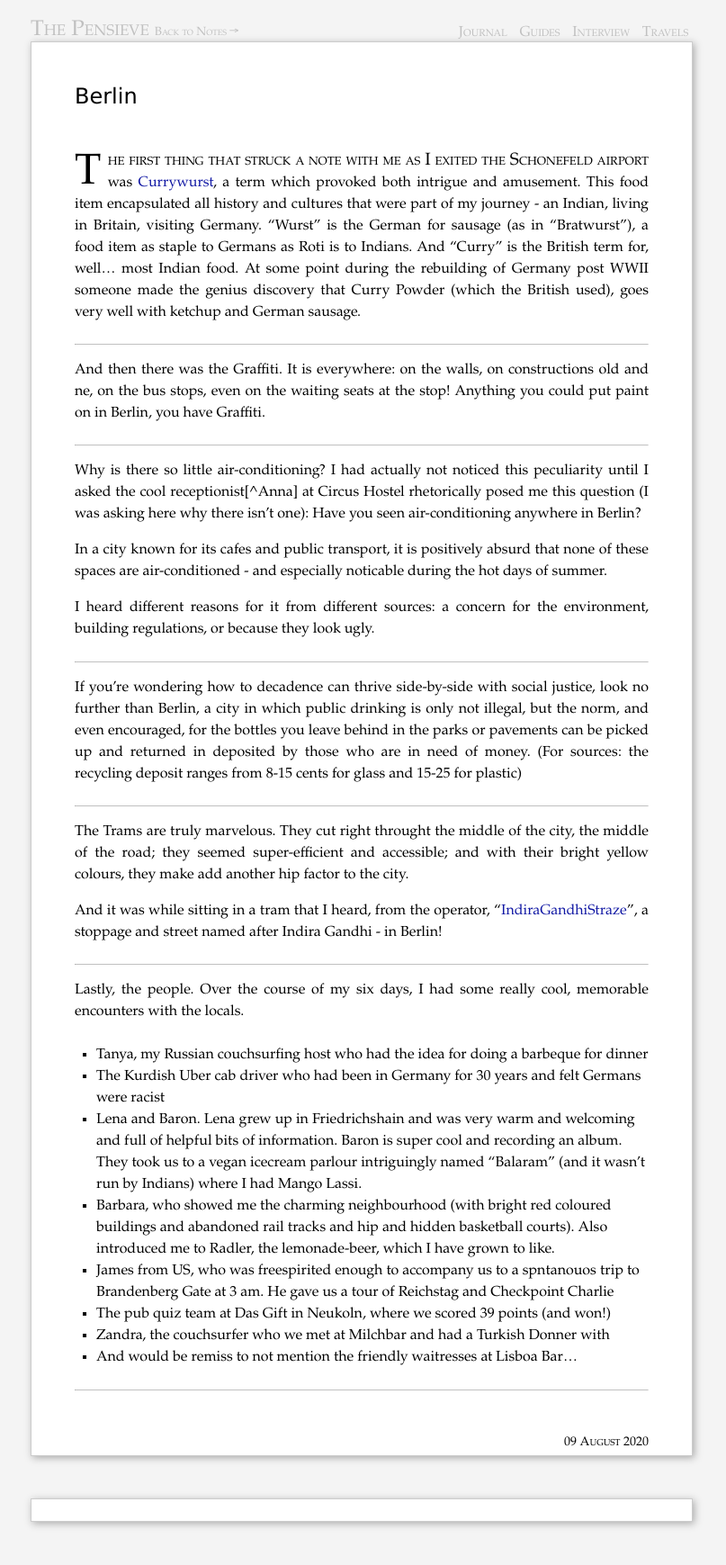
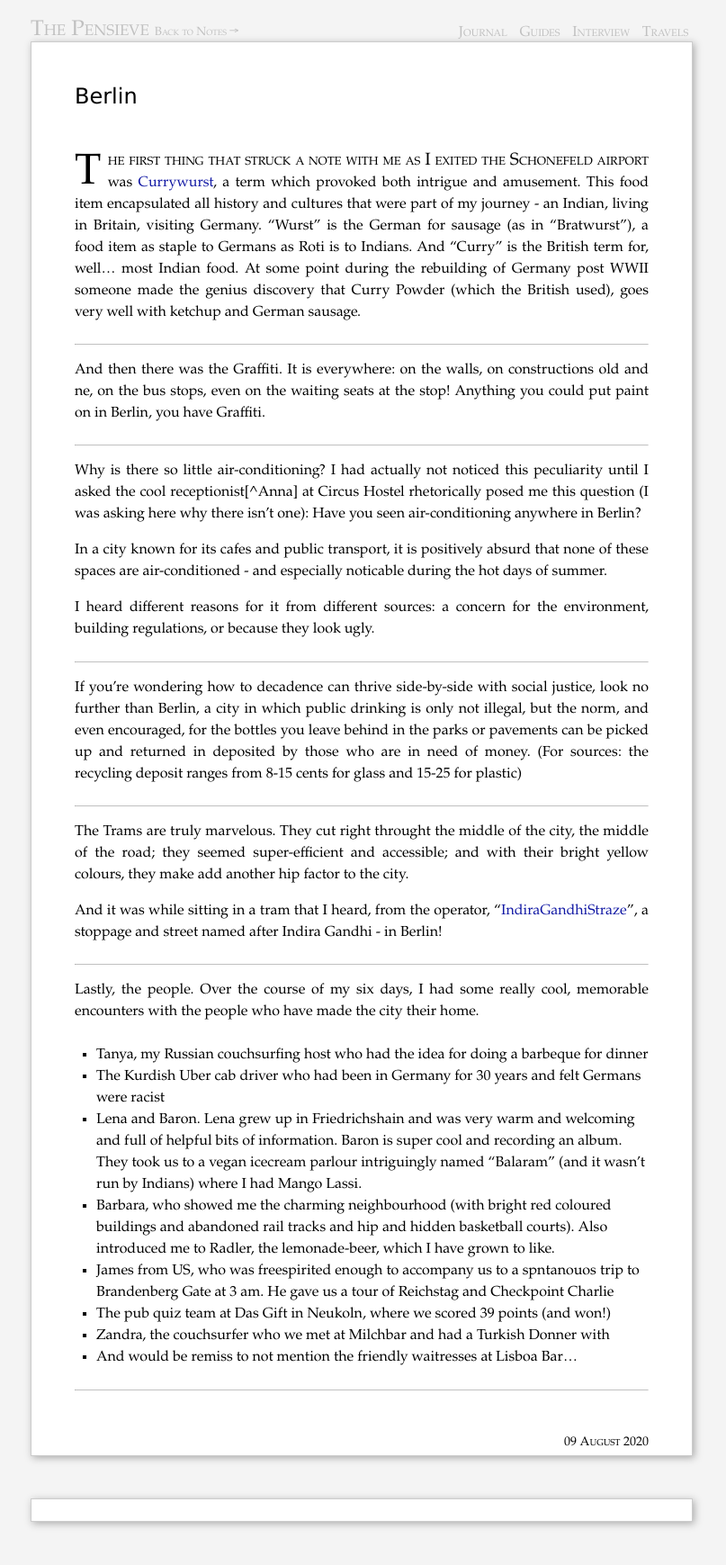
Before and after one commit to piyushahuja/piyushahuja.github.io, a Jekyll site: the page built from _posts/travel/2020-09-09-berlin.md, in a window 1280 px wide. Shown: the whole page at 90% size, without its empty margins (238-1045 px from the left). Built offline with Jekyll 4.4.1, drawn with Linux system fonts in a browser that asks for light colours; comment, search, counter and statistics services are not loaded.

Commit message:
auto deployed

```diff
--- a/_posts/travel/2020-09-09-berlin.md
+++ b/_posts/travel/2020-09-09-berlin.md
@@ -43,7 +43,7 @@ And it was while sitting in a tram that I heard, from the operator, "[IndiraGand
 
 ---
 
-Lastly, the people. Over the course of my six days, I had some really cool, memorable encounters with the locals.
+Lastly, the people. Over the course of my six days, I had some really cool, memorable encounters with the people who have made the city their home.
 
 - Tanya, my Russian couchsurfing host who had the idea for doing a barbeque for dinner
 - The Kurdish Uber cab driver who had been in Germany for 30 years and felt Germans were racist
```
